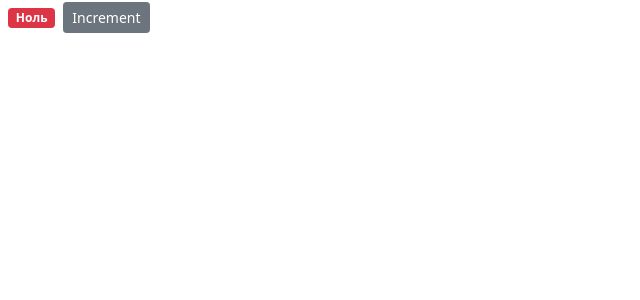
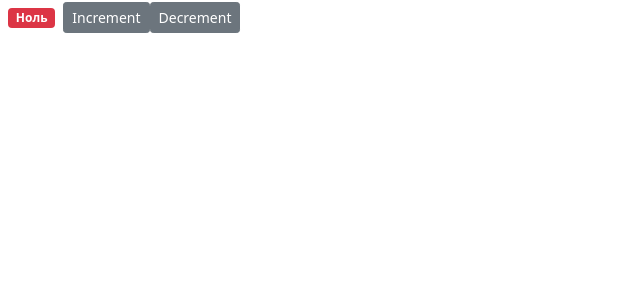
Before and after one commit to Den9rcq/counter-app, a React (Create React App) app: page / in a window 1280 px wide. Shown: the top 300 px of the page, without its empty margins (0-640 px from the left). Built offline with nearby package versions, Linux system fonts and the light colour scheme.

Commit message:
Create button and change Decrement

```diff
--- a/src/components/counter.jsx
+++ b/src/components/counter.jsx
@@ -5,10 +5,12 @@ const Counter = () => {
 	const formCount = () => count === 0 ? 'Ноль' : count
 	const getBadgeClasses = () => count === 0 ? 'badge m-2 bg-danger' : 'badge m-2 bg-primary'
 	const handleIncrement = () => setCount(count + 1)
+	const handleDecrement = () => setCount(() => count <= 0 ? 0 : count - 1)
 	return (
 		<>
 			<span className={getBadgeClasses()}>{formCount()}</span>
 			<button onClick={handleIncrement} className='btn btn-secondary btn-sm'>Increment</button>
+			<button onClick={handleDecrement} className='btn btn-secondary btn-sm'>Decrement</button>
 		</>
 	)
 }
```
